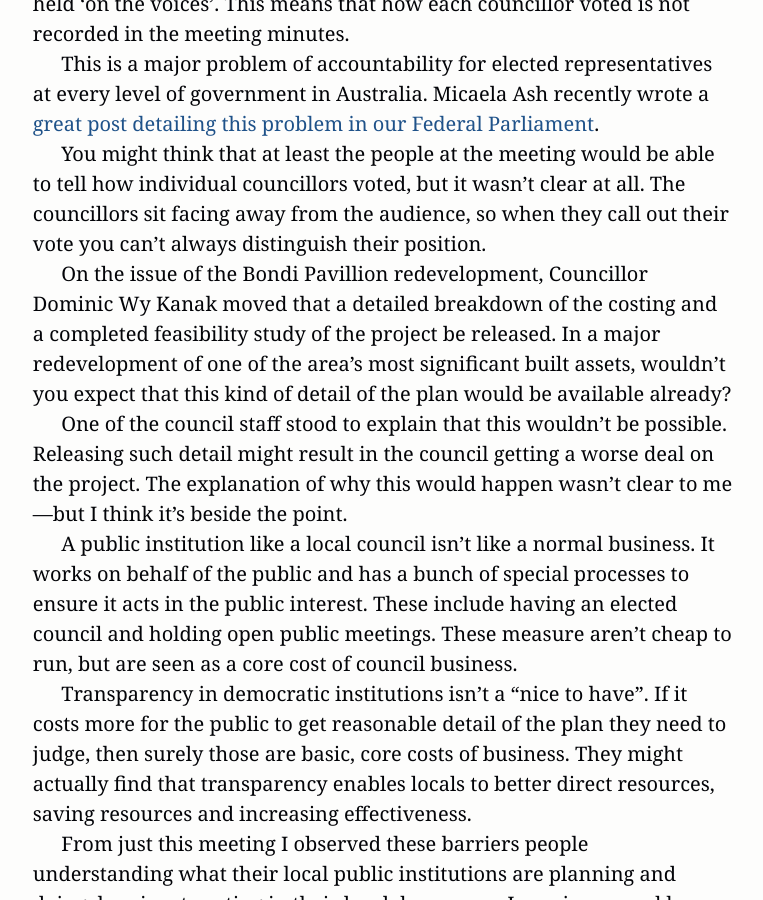
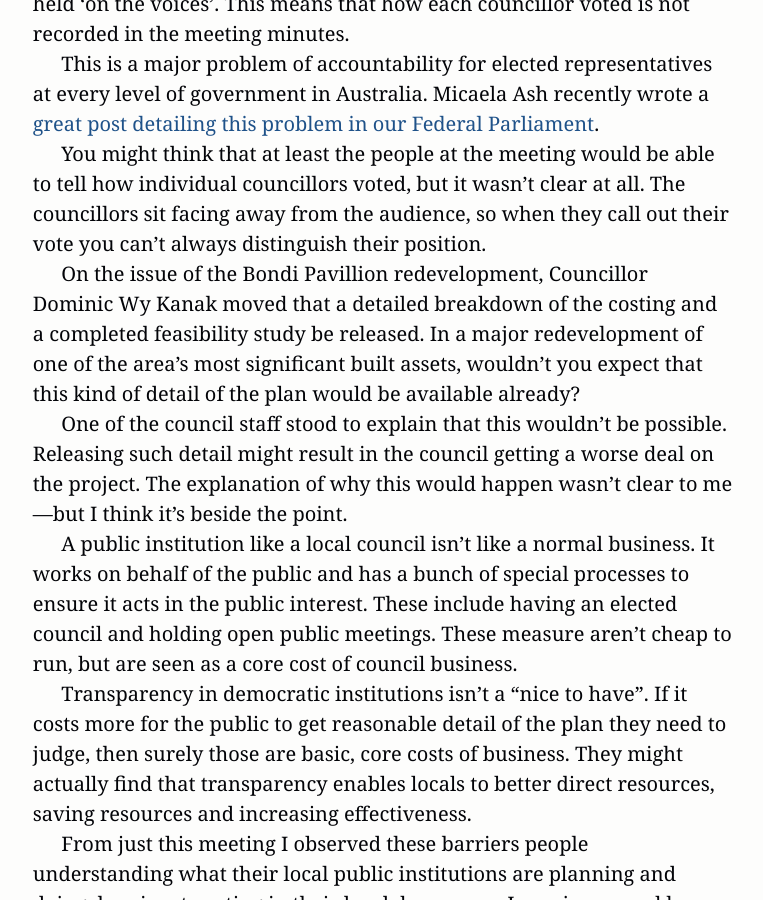
Before and after one commit to equivalentideas/home, a Jekyll site: the page built from _posts/2016-02-29-waverley-council-meeting.markdown, in a window 1280 px wide and 900 px high, scrolled down 2853 px. Shown: the whole window, without its empty margins (257-1020 px from the left). Built offline with Jekyll 4.4.1, drawn with Linux system fonts in a browser that asks for light colours; nearby versions of some CDN libraries.

Commit message:
Trim words

```diff
--- a/_posts/2016-02-29-waverley-council-meeting.markdown
+++ b/_posts/2016-02-29-waverley-council-meeting.markdown
@@ -113,7 +113,7 @@ so when they call out their vote you can’t always distinguish their position.
 
 On the issue of the Bondi Pavillion redevelopment,
 Councillor Dominic Wy Kanak moved that a detailed breakdown of the costing
-and a completed feasibility study of the project be released.
+and a completed feasibility study be released.
 In a major redevelopment of one of the area’s most significant built assets,
 wouldn’t you expect that this kind of detail of the plan
 would be available already?
```
